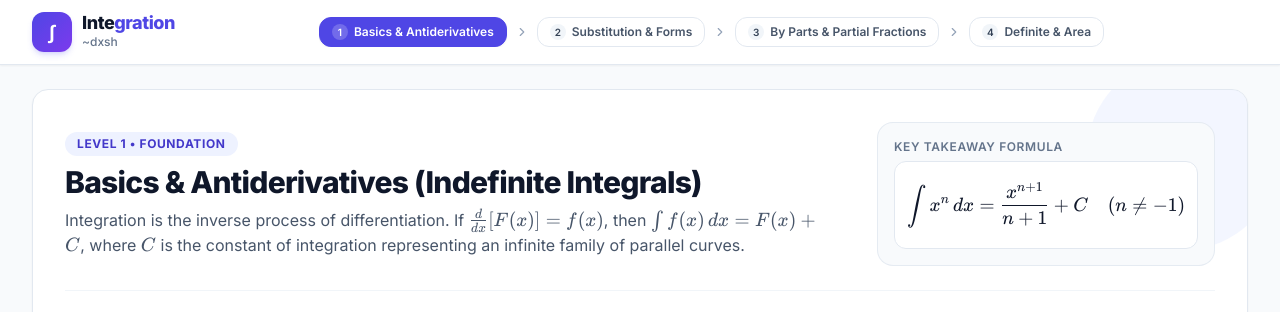
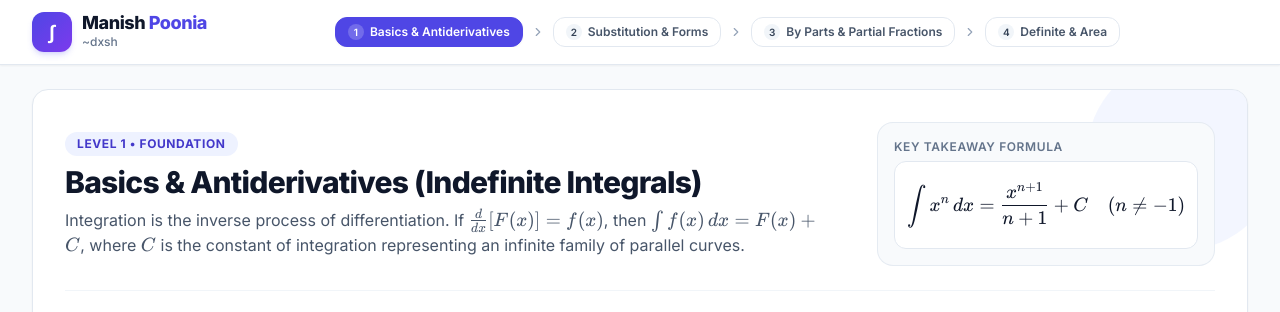
Before and after one commit to dxsh7x/integration1, a plain HTML site: page index.html in a window 1280 px wide. Shown: the top 312 px of the page. Drawn offline with nearby package versions, Linux system fonts and the light colour scheme.

Commit message:
Update index.html

```diff
--- a/index.html
+++ b/index.html
@@ -90,7 +90,7 @@
                             &int;
                         </div>
                         <div>
-                            <h1 class="text-lg font-extrabold tracking-tight text-slate-900 leading-none">Inte<span class="text-brand-600">gration</span></h1>
+                            <h1 class="text-lg font-extrabold tracking-tight text-slate-900 leading-none">Manish<span class="text-brand-600"> Poonia</span></h1>
                             <p class="text-xs text-slate-500 font-medium mt-0.5">~dxsh</p>
                         </div>
                     </div>
```
